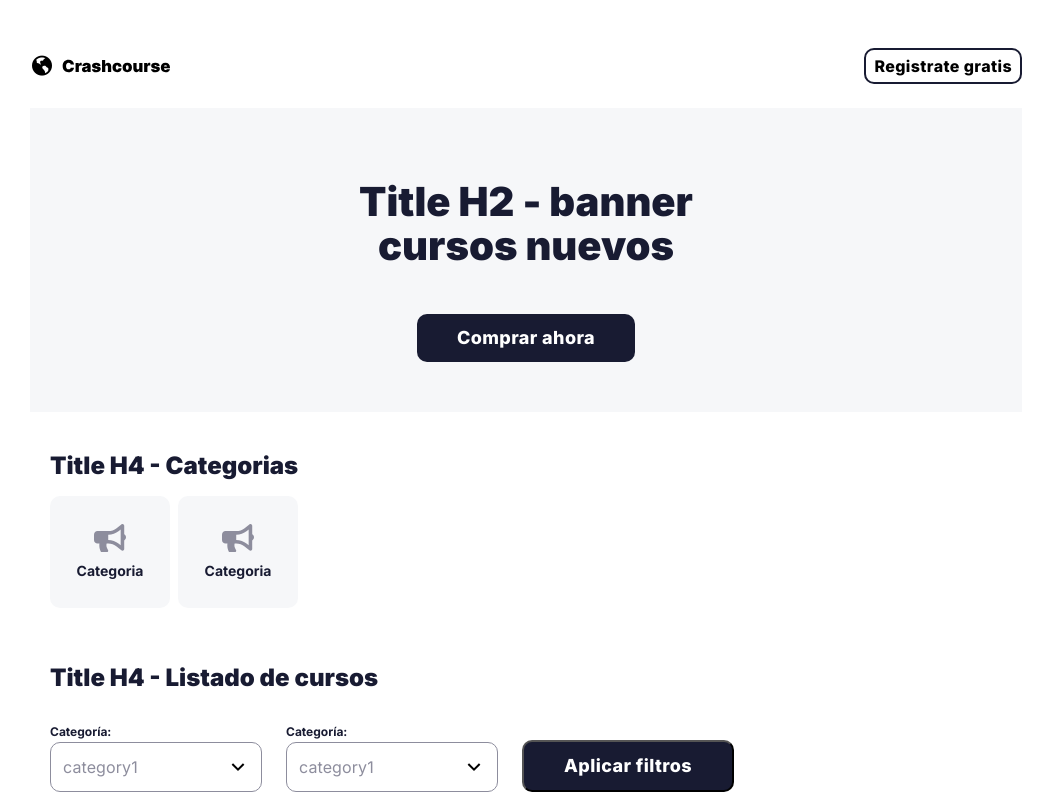
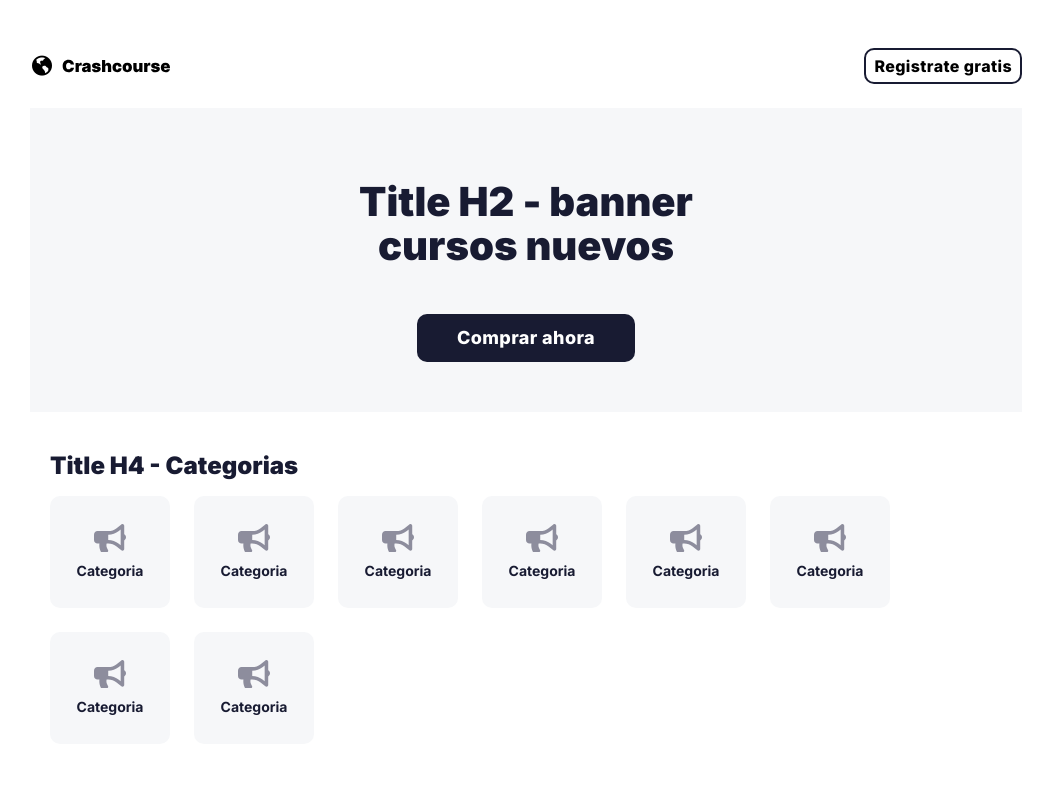
Before and after one commit to kedeinroga/crashcourse-front, a React (Create React App) app: page / in a window 1280 px wide. Shown: the top 800 px of the page, without its empty margins (114-1167 px from the left). Built offline with nearby package versions, Linux system fonts and the light colour scheme.

Commit message:
solved bugs in card categories

```diff
--- /dev/null
+++ b/src/components/main/CardCategory.css
@@ -0,0 +1,30 @@
+.categories__cards--content {
+  height: 112px;
+  width: 120px;
+  border-radius: 10px;
+  padding: 22px, 17px, 22px, 17px;
+  background: var(--color-background);
+  display: flex;
+  flex-direction: column;
+  align-items: center;
+  justify-content: center;
+}
+
+.megaphono {
+  height: 37px;
+  width: 32px;
+  color: #8d8d9d;
+}
+
+p {
+  font-size: 14px;
+  font-style: normal;
+  font-weight: 700;
+  line-height: 20px;
+}
+
+@media only screen and (min-width: 480px) {
+  .categories__cards--content {
+    width: 120px;
+  }
+}
--- /dev/null
+++ b/src/components/main/CardCategory.tsx
@@ -0,0 +1,28 @@
+import "./CardCategory.css";
+
+function CardCategory() {
+  return (
+    <div className="categories__cards--content">
+      <div className="megaphono">
+        <svg
+          aria-hidden="true"
+          focusable="false"
+          data-prefix="fas"
+          data-icon="bullhorn"
+          className="svg-inline--fa fa-bullhorn fa-w-18"
+          role="img"
+          xmlns="http://www.w3.org/2000/svg"
+          viewBox="0 0 576 512"
+        >
+          <path
+            fill="currentColor"
+            d="M576 240c0-23.63-12.95-44.04-32-55.12V32.01C544 23.26 537.02 0 512 0c-7.12 0-14.19 2.38-19.98 7.02l-85.03 68.03C364.28 109.19 310.66 128 256 128H64c-35.35 0-64 28.65-64 64v96c0 35.35 28.65 64 64 64h33.7c-1.39 10.48-2.18 21.14-2.18 32 0 39.77 9.26 77.35 25.56 110.94 5.19 10.69 16.52 17.06 28.4 17.06h74.28c26.05 0 41.69-29.84 25.9-50.56-16.4-21.52-26.15-48.36-26.15-77.44 0-11.11 1.62-21.79 4.41-32H256c54.66 0 108.28 18.81 150.98 52.95l85.03 68.03a32.023 32.023 0 0 0 19.98 7.02c24.92 0 32-22.78 32-32V295.13C563.05 284.04 576 263.63 576 240zm-96 141.42l-33.05-26.44C392.95 311.78 325.12 288 256 288v-96c69.12 0 136.95-23.78 190.95-66.98L480 98.58v282.84z"
+          ></path>
+        </svg>
+      </div>
+      <p>Categoria</p>
+    </div>
+  );
+}
+
+export default CardCategory;
--- a/src/components/main/categories.css
+++ b/src/components/main/categories.css
@@ -1,41 +1,15 @@
-.categories__cards--content {
-  height: 112px;
-  width: 120px;
-  border-radius: 10px;
-  padding: 22px, 17px, 22px, 17px;
-  background: var(--color-background);
-  display: flex;
-  flex-direction: column;
-  align-items: center;
-  justify-content: center;
-}
-
 .categories__cards {
   display: flex;
   gap: 8px;
   margin-left: 20px;
 }
 
-.megaphono {
-  height: 37px;
-  width: 32px;
-  color: #8d8d9d;
-}
-
 h4 {
   margin: 40px 90px 16px 20px;
 }
 
-p {
-  font-size: 14px;
-  font-style: normal;
-  font-weight: 700;
-  line-height: 20px;
+.categories__cards {
+  margin-bottom: 56px;
+  flex-wrap: wrap;
+  gap: 24px;
 }
-
-@media only screen and (min-width: 480px) {
-  .categories__cards--content {
-    margin-bottom: 56px;
-    flex-wrap: wrap;
-  }
-}
--- a/src/components/main/categories.tsx
+++ b/src/components/main/categories.tsx
@@ -1,51 +1,20 @@
 import "./categories.css";
 import Pagination from "../UI/Pagination";
+import CardCategory from "./CardCategory";
 
 function Categories() {
   return (
     <div className="categories__content">
       <h4>Title H4 - Categorias</h4>
       <div className="categories__cards">
-        <div className="categories__cards--content">
-          <div className="megaphono">
-            <svg
-              aria-hidden="true"
-              focusable="false"
-              data-prefix="fas"
-              data-icon="bullhorn"
-              className="svg-inline--fa fa-bullhorn fa-w-18"
-              role="img"
-              xmlns="http://www.w3.org/2000/svg"
-              viewBox="0 0 576 512"
-            >
-              <path
-                fill="currentColor"
-                d="M576 240c0-23.63-12.95-44.04-32-55.12V32.01C544 23.26 537.02 0 512 0c-7.12 0-14.19 2.38-19.98 7.02l-85.03 68.03C364.28 109.19 310.66 128 256 128H64c-35.35 0-64 28.65-64 64v96c0 35.35 28.65 64 64 64h33.7c-1.39 10.48-2.18 21.14-2.18 32 0 39.77 9.26 77.35 25.56 110.94 5.19 10.69 16.52 17.06 28.4 17.06h74.28c26.05 0 41.69-29.84 25.9-50.56-16.4-21.52-26.15-48.36-26.15-77.44 0-11.11 1.62-21.79 4.41-32H256c54.66 0 108.28 18.81 150.98 52.95l85.03 68.03a32.023 32.023 0 0 0 19.98 7.02c24.92 0 32-22.78 32-32V295.13C563.05 284.04 576 263.63 576 240zm-96 141.42l-33.05-26.44C392.95 311.78 325.12 288 256 288v-96c69.12 0 136.95-23.78 190.95-66.98L480 98.58v282.84z"
-              ></path>
-            </svg>
-          </div>
-          <p>Categoria</p>
-        </div>
-        <div className="categories__cards--content">
-          <div className="megaphono">
-            <svg
-              aria-hidden="true"
-              focusable="false"
-              data-prefix="fas"
-              data-icon="bullhorn"
-              className="svg-inline--fa fa-bullhorn fa-w-18"
-              role="img"
-              xmlns="http://www.w3.org/2000/svg"
-              viewBox="0 0 576 512"
-            >
-              <path
-                fill="currentColor"
-                d="M576 240c0-23.63-12.95-44.04-32-55.12V32.01C544 23.26 537.02 0 512 0c-7.12 0-14.19 2.38-19.98 7.02l-85.03 68.03C364.28 109.19 310.66 128 256 128H64c-35.35 0-64 28.65-64 64v96c0 35.35 28.65 64 64 64h33.7c-1.39 10.48-2.18 21.14-2.18 32 0 39.77 9.26 77.35 25.56 110.94 5.19 10.69 16.52 17.06 28.4 17.06h74.28c26.05 0 41.69-29.84 25.9-50.56-16.4-21.52-26.15-48.36-26.15-77.44 0-11.11 1.62-21.79 4.41-32H256c54.66 0 108.28 18.81 150.98 52.95l85.03 68.03a32.023 32.023 0 0 0 19.98 7.02c24.92 0 32-22.78 32-32V295.13C563.05 284.04 576 263.63 576 240zm-96 141.42l-33.05-26.44C392.95 311.78 325.12 288 256 288v-96c69.12 0 136.95-23.78 190.95-66.98L480 98.58v282.84z"
-              ></path>
-            </svg>
-          </div>
-          <p>Categoria</p>
-        </div>
+        <CardCategory />
+        <CardCategory />
+        <CardCategory />
+        <CardCategory />
+        <CardCategory />
+        <CardCategory />
+        <CardCategory />
+        <CardCategory />
       </div>
       <Pagination />
     </div>
```
